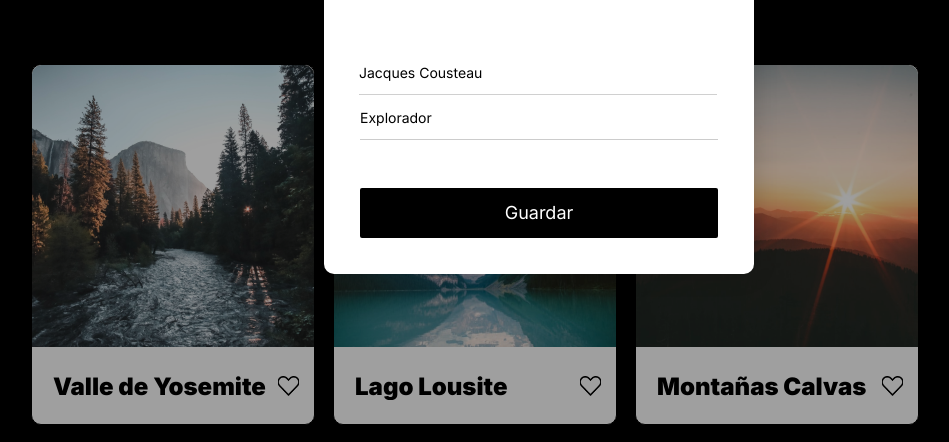
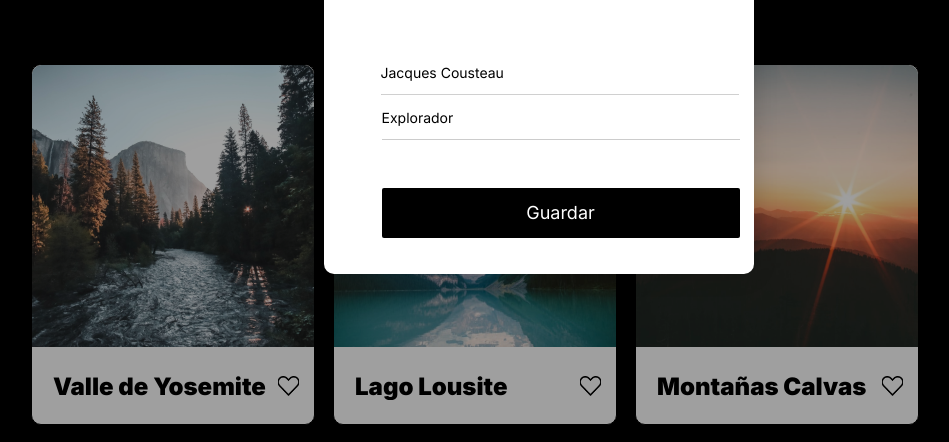
Before and after one commit to oyukidavila/web_project_around, a plain HTML site: page index.html in a window 1280 px wide. Both pictures are taken after a click on the button 750 px from the left and 209 px from the top of the page. Shown: the part 286-728 px from the top of the page, without its empty margins (166-1115 px from the left). Drawn offline with nearby package versions, Linux system fonts and the light colour scheme.

Commit message:
ActPropertieOverflowCenterPopup

```diff
--- a/blocks/popup.css
+++ b/blocks/popup.css
@@ -1,12 +1,10 @@
-::backdrop {
+.popup::backdrop {
   background-color: rgba(0, 0, 0, 0.5);
   opacity: 0.75;
 }
 
 .popup {
-  /*position: relative;
-  background-color: transparent;*/
-  position: relative;
+  position: fixed;
   top: 50%;
   left: 50%;
   transform: translate(-50%, -50%);
@@ -14,12 +12,13 @@
   border: none;
   padding: 40px;
   max-width: 430px;
+  width: 100%;
 }
 
 .popup__container {
   display: flex;
   flex-direction: column;
-  align-items: flex-start;
+  align-items: center;
   max-width: 430px;
   width: 100%;
   margin: auto;
```
